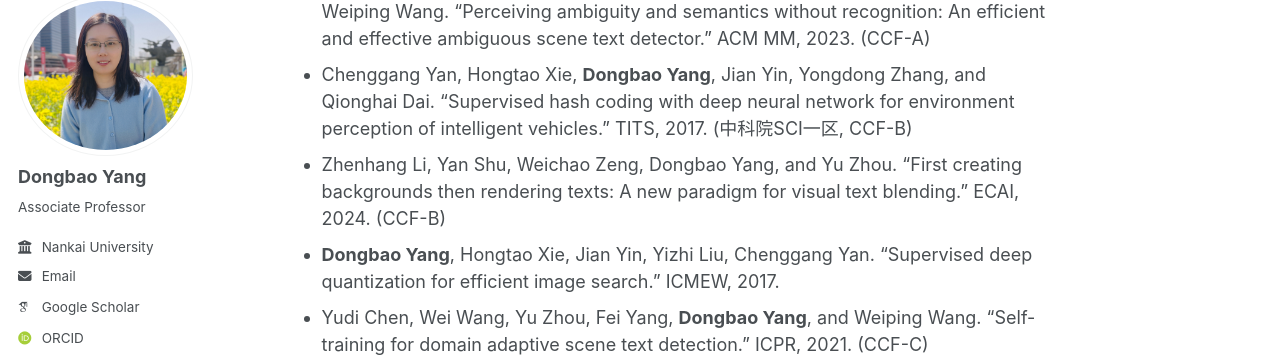
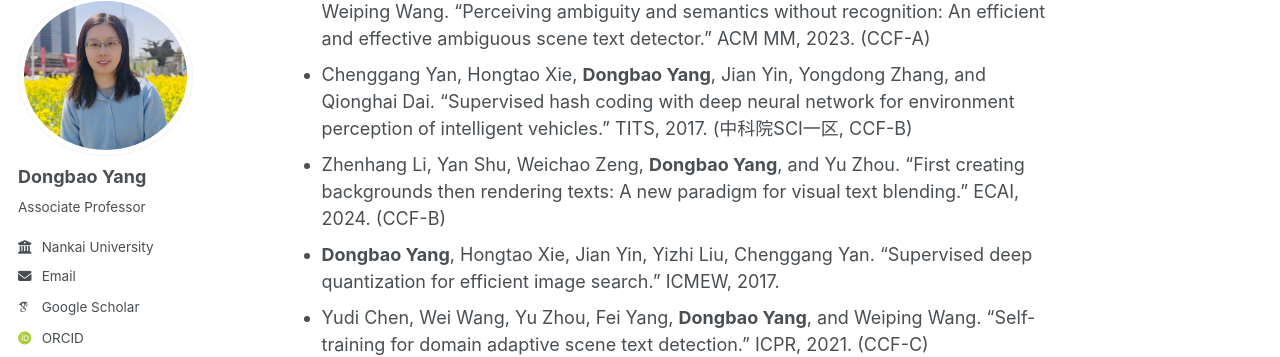
Before and after one commit to yangdb/yangdb.github.io, a Jekyll site: the page built from _pages/about.md, in a window 1280 px wide and 900 px high, scrolled down 2736 px. Shown: the part 106-463 px from the top of the window. Built offline with Jekyll 4.4.1, drawn with Linux system fonts in a browser that asks for light colours; some web fonts are replaced; a script bundle is joined from its source files by our own code; library files that are not in the unit come from our copies.

```diff
--- a/_pages/about.md
+++ b/_pages/about.md
@@ -61,7 +61,7 @@ redirect_from:
 * Weichao Zeng, Yan Shu, Zhenhang Li, **Dongbao Yang**, and Yu Zhou. “TextCtrl: Diffusion-based Scene Text Editing with Prior Guidance Control.” NeurIPS, 2024. (CCF-A)
 * Yan Shu, Wei Wang, Yu Zhou, Shaohui Liu, Aoting Zhang, **Dongbao Yang**, and Weiping Wang. “Perceiving ambiguity and semantics without recognition: An efficient and effective ambiguous scene text detector.” ACM MM, 2023. (CCF-A)
 * Chenggang Yan, Hongtao Xie, **Dongbao Yang**, Jian Yin, Yongdong Zhang, and Qionghai Dai. “Supervised hash coding with deep neural network for environment perception of intelligent vehicles.” TITS, 2017. (中科院SCI一区, CCF-B)
-* Zhenhang Li, Yan Shu, Weichao Zeng, Dongbao Yang, and Yu Zhou. “First creating backgrounds then rendering texts: A new paradigm for visual text blending.” ECAI, 2024. (CCF-B)
+* Zhenhang Li, Yan Shu, Weichao Zeng, **Dongbao Yang**, and Yu Zhou. “First creating backgrounds then rendering texts: A new paradigm for visual text blending.” ECAI, 2024. (CCF-B)
 * **Dongbao Yang**, Hongtao Xie, Jian Yin, Yizhi Liu, Chenggang Yan. “Supervised deep quantization for efficient image search.” ICMEW, 2017.
 * Yudi Chen, Wei Wang, Yu Zhou, Fei Yang, **Dongbao Yang**, and Weiping Wang. “Self-training for domain adaptive scene text detection.” ICPR, 2021. (CCF-C)
 * Zhi Qiao, Yu Zhou, **Dongbao Yang**, Yucan Zhou, and Weiping Wang. “SEED: Semantics enhanced encoder-decoder framework for scene text recognition.” CVPR, 2020. (CCF-A)
```
